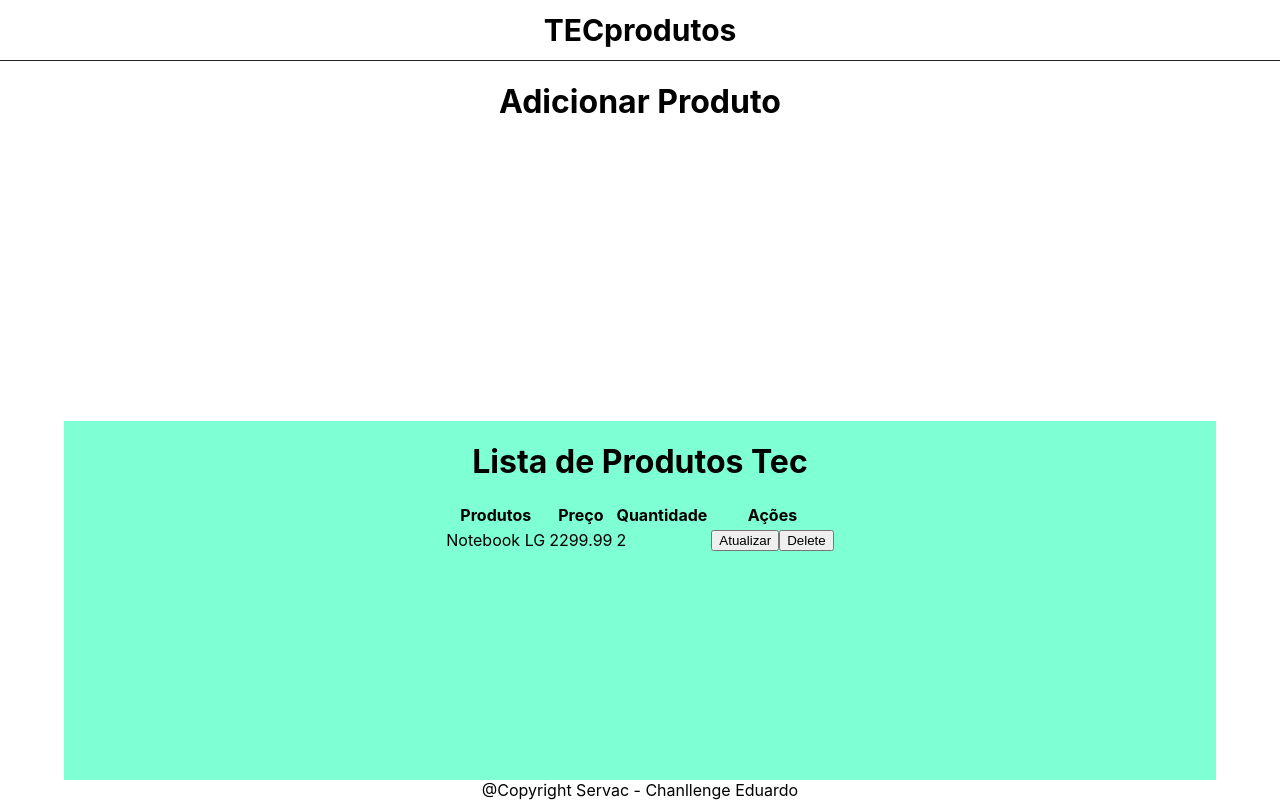
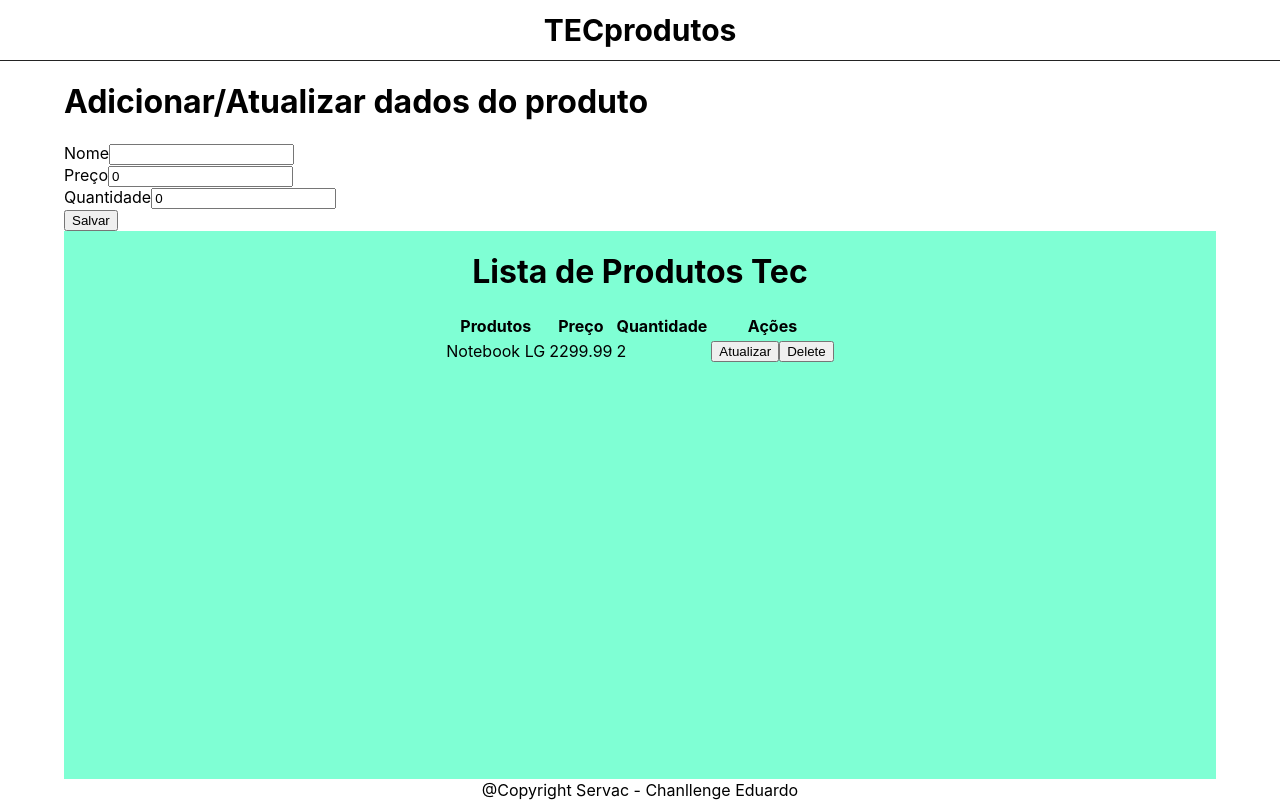
Before and after one commit to KewtonV/chanllenge-Eduardo, a React (Create React App) app in the folder products/: page / in a window 1280 px wide. Built offline with nearby package versions, Linux system fonts and the light colour scheme.

Commit message:
Update AddProduct

```diff
--- a/products/src/pages/addProduct/addProduct.css
+++ b/products/src/pages/addProduct/addProduct.css
@@ -1,5 +1,5 @@
 #add-product {
-    height: 100%;
+    width: 90%;
     display: flex;
     flex-direction: column;
 }
--- a/products/src/pages/addProduct/index.tsx
+++ b/products/src/pages/addProduct/index.tsx
@@ -1,11 +1,101 @@
-import React from 'react'
+import React, { useState } from 'react'
+import { useDispatch, useSelector } from 'react-redux'
+
+import { Product } from '../../models/product'
+import InputComponent from '../../components/input'
+
+import { createProduct, updateProduct } from '../../store/products/action'
+import { ProductsState } from '../../store/products/reducers'
 
 import './addProduct.css'
 
+const regexOnlyNumbers = /^[0-9]+$/
+const regexOnlyNumberFloat = /^([0-9]*\.)?[0-9]+$/
+
 export default function AddProduct() {
+    const dispatch = useDispatch()
+    const productForm = useSelector<ProductsState, ProductsState["productForm"]>((state) => state.productForm)
+    const [id, setId] = useState(productForm.id)
+    const [name, setName] = useState(productForm.name)
+    const [price, setPrice] = useState(productForm.price.toString())
+    const [quantidad, setQuantidad] = useState(productForm.quantidad.toString())
+
+    if(id !== productForm.id){
+        console.log(`alterou: ${productForm.id}`)
+        setId(productForm.id)
+        setName(productForm.name)
+        setPrice(productForm.price.toString())
+        setQuantidad(productForm.quantidad.toString())
+    }
+
+    function onChangeQuantidad(value: string) {
+        if(value.match(regexOnlyNumbers)){
+            if(value[0] === '0' && value.length > 1){
+                setQuantidad(value[1])
+            } else {
+                setQuantidad(value)
+            }
+        } else if(value.length === 0) {
+            setQuantidad('0')
+        }
+    }
+
+    function onChangePrice(value: string) {
+        if(value.match(regexOnlyNumberFloat)) {
+            if(value[0] === '0' && value[1] !== '.'){
+                setPrice(value[1])
+            } else {
+                setPrice(value)
+            }
+        } else if(value.length === 0) {
+            setPrice('0')
+        }
+    }
+
+    function resetProduct(){
+        setName('')
+        setPrice('0')
+        setQuantidad('0')
+    }
+
+    function handleClickSave() {
+        try {
+            const product: Product = {
+                id,
+                name,
+                price: parseFloat(price) || 0.0,
+                quantidad: parseInt(quantidad) || 0,
+                description: ''
+            }
+            if(id === -1){
+                dispatch(createProduct(product))
+                resetProduct()
+            } else {
+                dispatch(updateProduct(product))
+            }
+        } catch(e) {
+            console.log(e)
+        }
+    }
+
     return (
         <div id="add-product">
-            <h1>Adicionar Produto</h1>
+            <h1>Adicionar/Atualizar dados do produto</h1>
+            <div>
+                <InputComponent label="Nome" value={name}
+                    onChange={(event: React.ChangeEvent<HTMLInputElement>) =>
+                        setName(event.target.value)
+                    } />
+                <InputComponent label="Preço" value={price} type='number'
+                    onChange={(event: React.ChangeEvent<HTMLInputElement>) =>
+                        onChangePrice(event.target.value)
+                    } />
+                <InputComponent label="Quantidade" value={quantidad} type='number'
+                    onChange={(event: React.ChangeEvent<HTMLInputElement>) =>
+                        onChangeQuantidad(event.target.value)
+                    } />
+                <button onClick={handleClickSave}>Salvar</button>
+            </div>
         </div>
     )
 }
```
